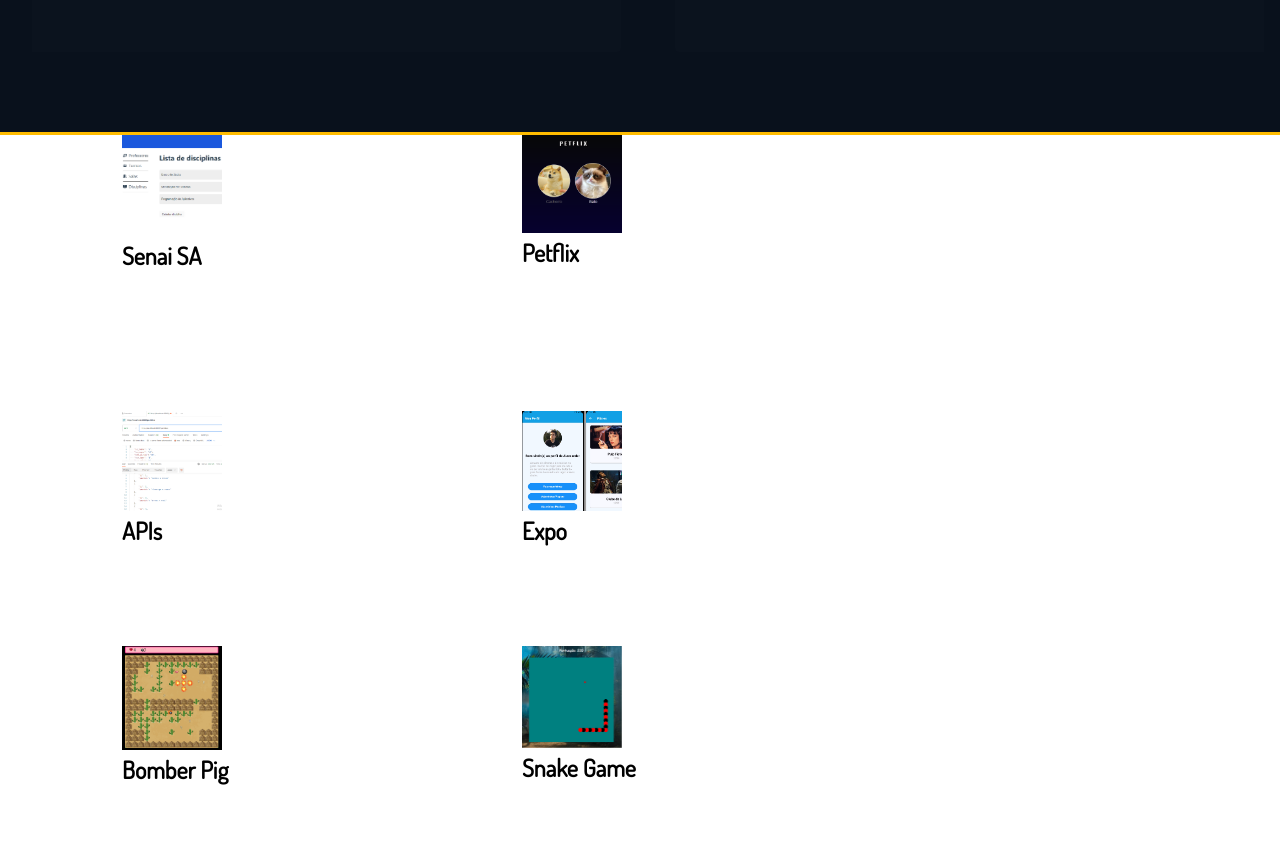
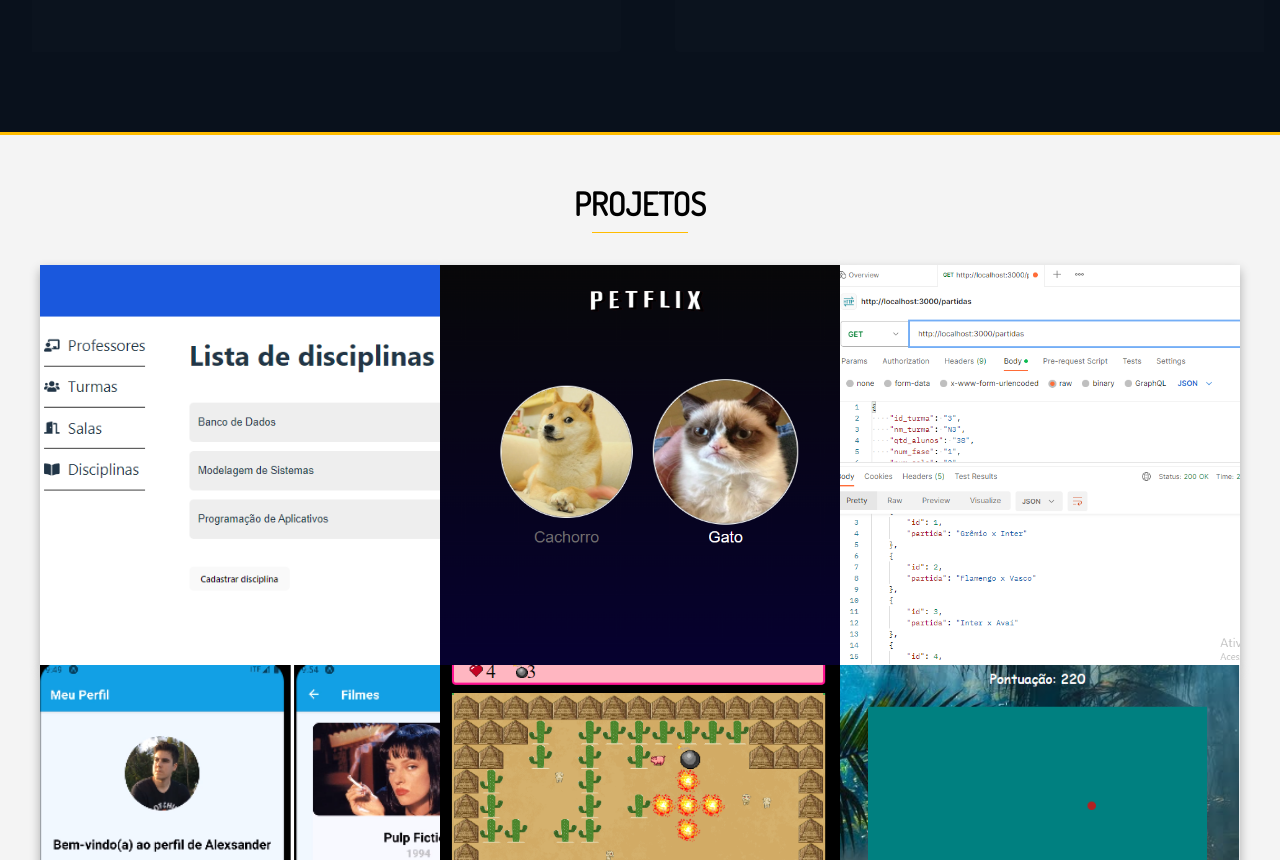
Before and after one commit to AlexsanderMarchi/Portfolio, a React (Vite) app: page / in a window 1280 px wide. Shown: the part 1940-2800 px from the top of the page. Built offline with nearby package versions, Linux system fonts and the light colour scheme.

Commit message:
Projetos Layout Finish

```diff
--- a/src/components/header.jsx
+++ b/src/components/header.jsx
@@ -18,9 +18,9 @@
           <Link to={`/`}>
             <a href="#">Home</a>
           </Link>
-          <Link to={`/Experiences`}>
+          {/* <Link to={`/Experiences`}>
             <a href="#">Experience</a>
-          </Link>
+          </Link> */}
 
           {/* <a href="#">Projetos</a> */}
         </div>
--- a/src/components/projetos.jsx
+++ b/src/components/projetos.jsx
@@ -69,31 +69,21 @@
     },
   ];
 
-  // Funções para rolar a lista de projetos para a esquerda e direita
-  // const scrollLeft = () => {
-  //     const projetosContainer = document.querySelector('.projetos-content');
-  //     projetosContainer.scrollLeft -= 200; // Você pode ajustar o valor de acordo com a quantidade que deseja rolar
-  // };
-
-  // const scrollRight = () => {
-  //     const projetosContainer = document.querySelector('.projetos-content');
-  //     projetosContainer.scrollLeft += 200; // Você pode ajustar o valor de acordo com a quantidade que deseja rolar
-  // };
-
   return (
-    <div id="projetos" className="flex-items bg-grey">
-      <Element name="section3">
-        {/* <h2 className='title'>Projetos</h2> */}
-      </Element>
-      <div className="projetos-list container">
+    <div id="projetos" className="flex-items py-3">
+      <div className=" flex-items">
+        <h1>Projetos</h1>
+        <div className="underline"></div>
+        <ul>
           {Object.values(projetosList).map((projeto) => (
-          <li key={projeto.id} className="projeto flex-items bg-dark img-left">
-            <div className="column list-column">
-              <img className="img-left" src={projeto.imagem} />
-            </div>
-            <div className="column list-column list-info">
-              <h2 className="projetos-subtitle">{projeto.title}</h2>
-              <p className="projetos">{projeto.descricao}</p>
+            <li key={projeto.id}>
+              <div className="projeto">
+                <img src={projeto.imagem} />
+                {/* <div className="projeto-img">
+                </div> */}
+                <div className="projeto-text">
+                  <h2>{projeto.title}</h2>
+                  <p>{projeto.descricao}</p>
                   {projeto.website && (
                     <p>
                       Website: <br />
@@ -113,8 +103,10 @@
                     </a>
                   </p>
                 </div>
+              </div>
             </li>
           ))}
+        </ul>
       </div>
       {/* <a href="#">
                 <Lottie animationData={scrollAnimation}
@@ -151,3 +143,18 @@
 //                 onClick={scrollRight}
 //                 style={{ width: '150px', height: '200px', transform: 'scaleX(-1)' }} />
 //         </div >
+
+// <Element name="section3">
+//   {/* <h2 className='title'>Projetos</h2> */}
+// </Element>
+
+// Funções para rolar a lista de projetos para a esquerda e direita
+// const scrollLeft = () => {
+//     const projetosContainer = document.querySelector('.projetos-content');
+//     projetosContainer.scrollLeft -= 200; // Você pode ajustar o valor de acordo com a quantidade que deseja rolar
+// };
+
+// const scrollRight = () => {
+//     const projetosContainer = document.querySelector('.projetos-content');
+//     projetosContainer.scrollLeft += 200; // Você pode ajustar o valor de acordo com a quantidade que deseja rolar
+// };
--- a/src/index.css
+++ b/src/index.css
@@ -14,6 +14,7 @@
   --tag-job: #0fa115;
   --tag-estudos: #5646a7;
   --max-width: 1100px;
+  --main-color-trasnparent: rgba(255, 188, 0, 0.6);
   /* --max-width2: 100%; */
 }
 
--- a/src/styles/projetos.css
+++ b/src/styles/projetos.css
@@ -1,12 +1,84 @@
-.projetos-list {
-  display: flex;
-  flex-direction: row;
-  flex-wrap: wrap;
-}
-.projetos-list img {
-  width: 100px;
+#projetos {
+  background: var(--bg-light);
+  width: 100%;
+  color: #fff;
 }
 
-.projeto {
+#projetos .flex-items {
+  justify-content: center;
+  align-items: center;
+}
+#projetos .flex-items > h1 {
+  color: var(--bg-dark);
+}
+
+#projetos ul {
+  display: grid;
+  grid-template-columns: repeat(3, 1fr);
+  gap: 0rem;
+}
+#projetos ul li {
+  display: flex;
   width: 50vh;
+  height: 50vh;
+  box-shadow: 0 5px 10px 0 rgba(0, 0, 0, 0.3);
 }
+#projetos .projeto {
+  width: 100%;
+  height: 100%;
+  position: relative;
+  z-index: 1;
+  overflow: hidden;
+}
+#projetos .projeto img {
+  position: absolute;
+  top: 0;
+  left: 0;
+  object-fit: cover;
+  width: 100%;
+  height: 100%;
+  z-index: 0;
+  transition: transform 750ms cubic-bezier(0.2, 1, 0.3, 1),
+    filter 750ms cubic-bezier(0.2, 1, 0.3, 1);
+  transform-origin: center;
+}
+
+#projetos .projeto .projeto-text {
+  position: absolute;
+  top: 0;
+  left: 0;
+  width: 100%;
+  height: 100%;
+  z-index: 2;
+  display: flex;
+  flex-direction: column;
+  align-items: center;
+  text-align: center;
+  justify-content: space-between;
+  padding: 1rem 1.2rem;
+  opacity: 0;
+  transition: opacity 0.5s, transform 0.8s;
+  transform: translateY(-60px);
+}
+
+#projetos .projeto:hover .projeto-text {
+  opacity: 1;
+  background: var(--main-color-trasnparent);
+  transform: translateY(0px);
+}
+#projetos .projeto:hover img {
+  transform: scale(1.2);
+  filter: brightness(20%);
+}
+
+#projetos .projeto .projeto-text h2 {
+  align-self: center;
+}
+
+#projetos a {
+  color: var(--bg-light-secondary);
+}
+#projetos a:hover {
+  color: var(--bg-white);
+  text-decoration: underline;
+}
```
Lines whose indentation alone changed are shown as unchanged.
